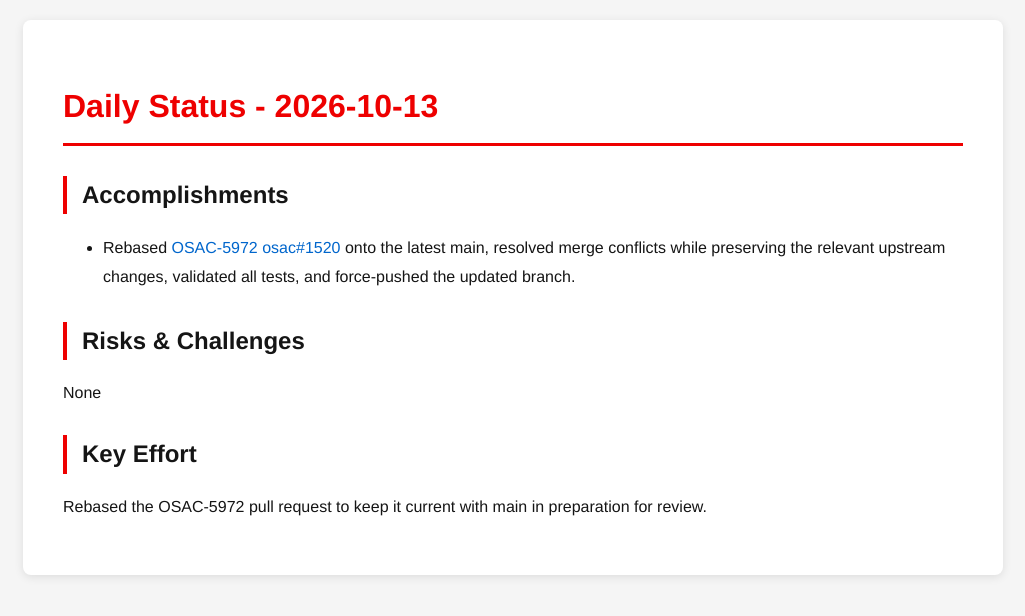
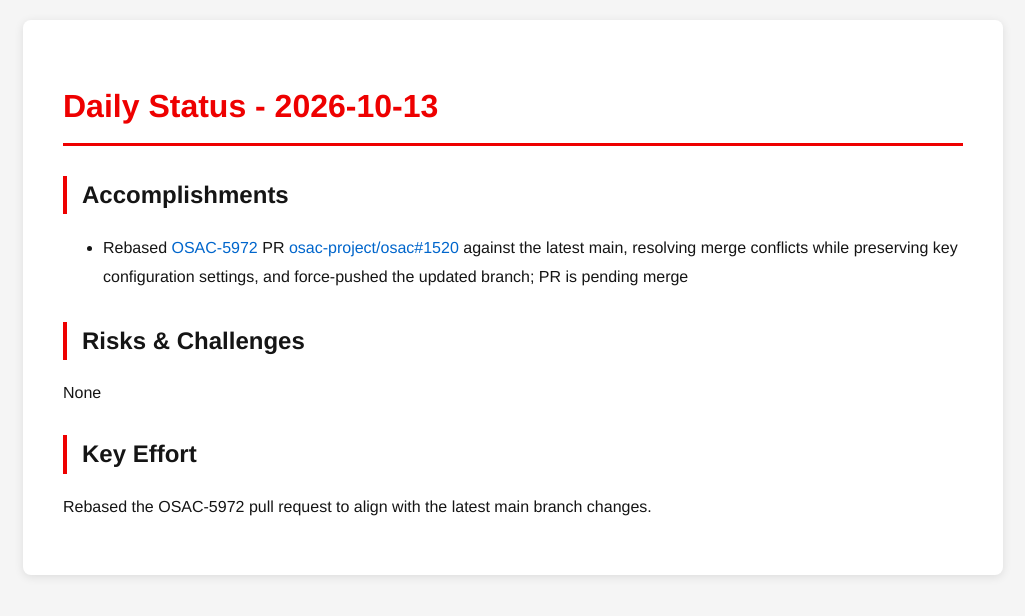
Before and after one commit to tzvatot/daily-status, a Jekyll site: the page built from 2026-10-13.md, in a window 1280 px wide. Shown: the top 616 px of the page, without its empty margins (127-1152 px from the left). Built offline with Jekyll 4.4.1, drawn with Linux system fonts in a browser that asks for light colours.

Commit message:
Daily status update - 2026-10-13

```diff
--- a/2026-10-13.md
+++ b/2026-10-13.md
@@ -7,10 +7,10 @@ date: 2026-10-13
 # Daily Status - 2026-10-13
 
 ## Accomplishments
-- Rebased [OSAC-5972](https://redhat.atlassian.net/browse/OSAC-5972) [osac#1520](https://github.com/osac-project/osac/pull/1520) onto the latest main, resolved merge conflicts while preserving the relevant upstream changes, validated all tests, and force-pushed the updated branch.
+- Rebased [OSAC-5972](https://redhat.atlassian.net/browse/OSAC-5972) PR [osac-project/osac#1520](https://github.com/osac-project/osac/pull/1520) against the latest main, resolving merge conflicts while preserving key configuration settings, and force-pushed the updated branch; PR is pending merge
 
 ## Risks & Challenges
 None
 
 ## Key Effort
-Rebased the OSAC-5972 pull request to keep it current with main in preparation for review.
+Rebased the OSAC-5972 pull request to align with the latest main branch changes.
```
